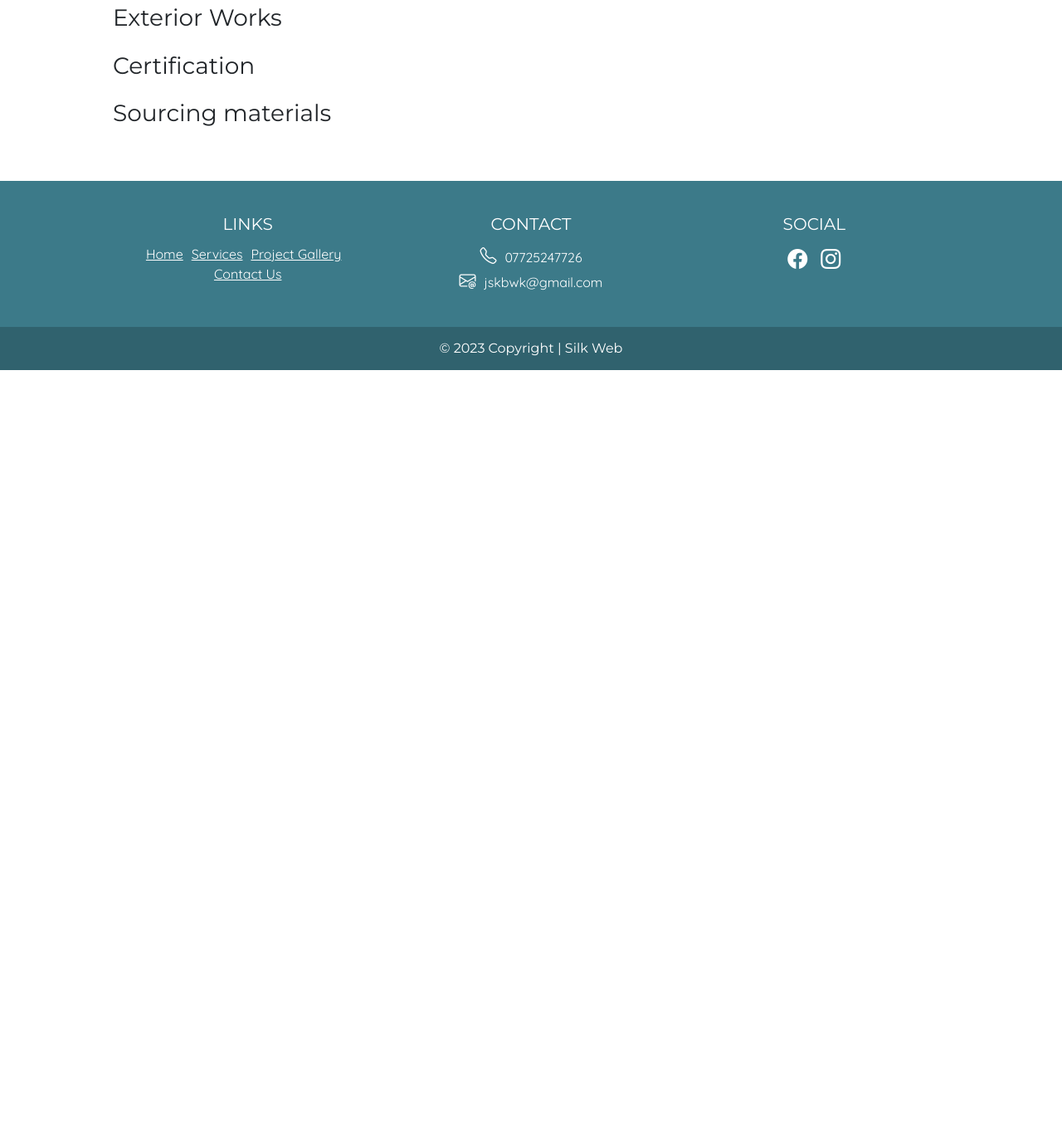
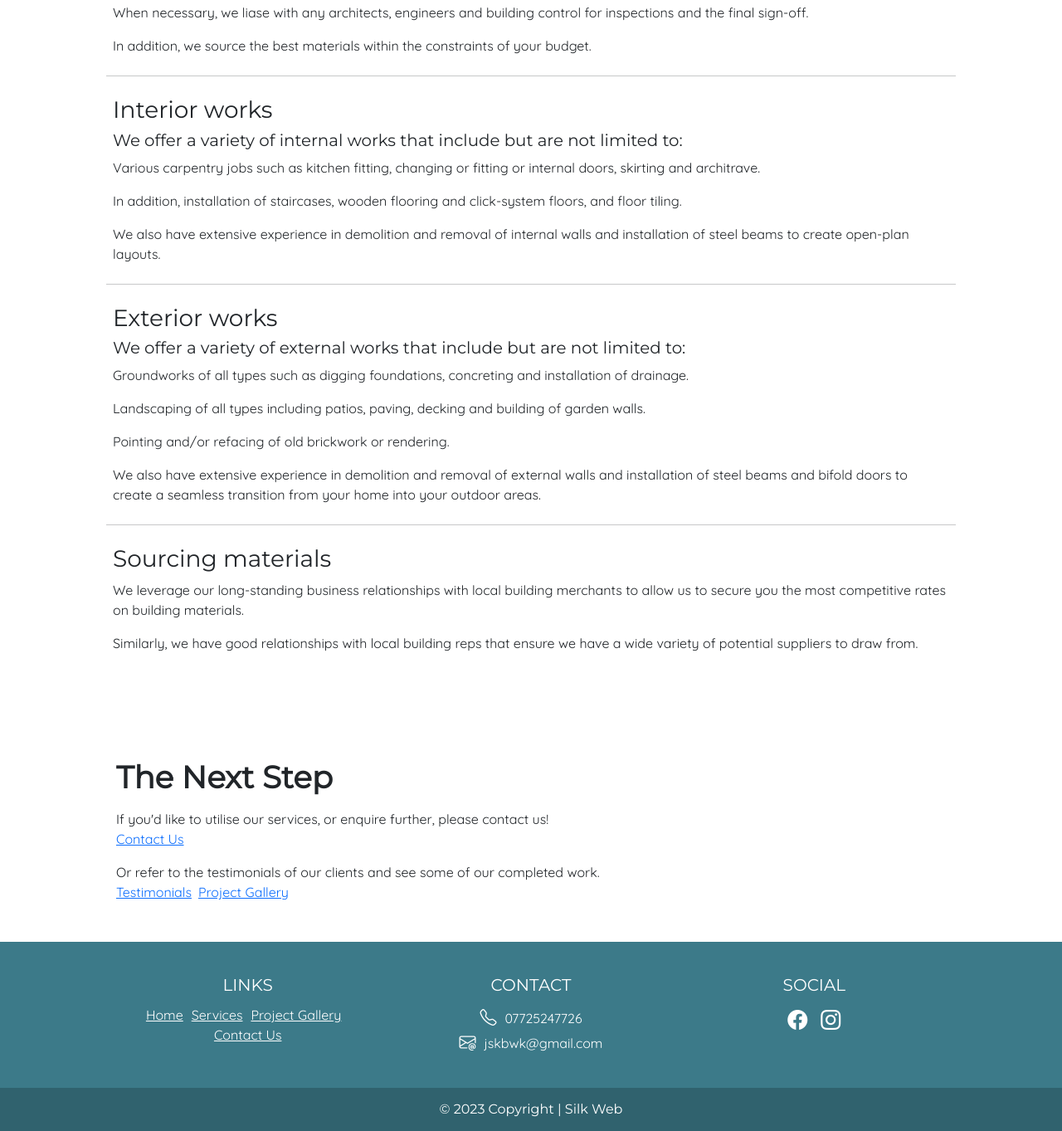
Before and after one commit to SilkWebDev/silkwebdev.github.io, a plain HTML site: page services.html in a window 1280 px wide. Shown: the part 636-1999 px from the top of the page at 83% size. Before the commit the page ends 1082 px from the top, so only its background shows below. Drawn offline with nearby package versions, Linux system fonts and the light colour scheme.

Commit message:
Added Services text

```diff
--- a/services.html
+++ b/services.html
@@ -33,20 +33,29 @@
   <body>
     <off-header-element></off-header-element>
     <main>
-      <section>
+      <section style="font-family: 'Quicksand', sans-serif">
         <div class="wrapper">
           <h2 class="h2">Services</h2>
-          <hr />
+          <p><b>We follow the principle that no job is too small.</b></p>
+          <p>
+            Whether the extent of your project is building a small wall,
+            installing a new kitchen or refacing old brickwork - up to building
+            new houses on empty plots - we offer our competitive services just
+            the same.
+          </p>
+          <p>
+            Listed below is some of the work we regularly undertake. It is not
+            an exhaustive list, so please feel free to contact us with your
+            project even if you don't find it there.
+          </p>
           <div class="row">
-            <div
-              class="col-12 p-2"
-              style="font-family: 'Quicksand', sans-serif"
-            >
+            <hr />
+            <div class="col-12 p-2">
               <h3 class="h3">Managing your project</h3>
-              <p>
+              <h4 class="h4" style="font-size: calc(1rem + 0.3vw)">
                 We can provide complete management of your project, from start
                 to finish.
-              </p>
+              </h4>
               <p>
                 All of our quotes include a full breakdown of the costs of each
                 phase of the project. We are completely up-to-date with current
@@ -60,7 +69,7 @@
                 development.
               </p>
               <p>
-                We liase with, where necessary, any architects, engineers and
+                When necessary, we liase with any architects, engineers and
                 building control for inspections and the final sign-off.
               </p>
               <p>
@@ -68,18 +77,88 @@
                 of your budget.
               </p>
             </div>
+            <hr />
             <div class="col-12 p-2">
               <h3 class="h3">Interior works</h3>
+              <h4 class="h4" style="font-size: calc(1rem + 0.3vw)">
+                We offer a variety of internal works that include but are not
+                limited to:
+              </h4>
+              <p>
+                Various carpentry jobs such as kitchen fitting, changing or
+                fitting or internal doors, skirting and architrave.
+              </p>
+              <p>
+                In addition, installation of staircases, wooden flooring and
+                click-system floors, and floor tiling.
+              </p>
+              <p>
+                We also have extensive experience in demolition and removal of
+                internal walls and installation of steel beams to create
+                open-plan layouts.
+              </p>
             </div>
+            <hr />
             <div class="col-12 p-2">
-              <h3 class="h3">Exterior Works</h3>
+              <h3 class="h3">Exterior works</h3>
+              <h4 class="h4" style="font-size: calc(1rem + 0.3vw)">
+                We offer a variety of external works that include but are not
+                limited to:
+              </h4>
+              <p>
+                Groundworks of all types such as digging foundations, concreting
+                and installation of drainage.
+              </p>
+              <p>
+                Landscaping of all types including patios, paving, decking and
+                building of garden walls.
+              </p>
+              <p>Pointing and/or refacing of old brickwork or rendering.</p>
+              <p>
+                We also have extensive experience in demolition and removal of
+                external walls and installation of steel beams and bifold doors
+                to create a seamless transition from your home into your outdoor
+                areas.
+              </p>
             </div>
-            <div class="col-12 p-2">
-              <h3 class="h3">Certification</h3>
-            </div>
+            <hr />
             <div class="col-12 p-2">
               <h3 class="h3">Sourcing materials</h3>
+              <p>
+                We leverage our long-standing business relationships with local
+                building merchants to allow us to secure you the most
+                competitive rates on building materials.
+              </p>
+              <p>
+                Similarly, we have good relationships with local building reps
+                that ensure we have a wide variety of potential suppliers to
+                draw from.
+              </p>
             </div>
+          </div>
+        </div>
+      </section>
+      <section>
+        <div class="wrapper" style="font-family: Quicksand, sans-serif">
+          <h2 class="h2 mb-3">The Next Step</h2>
+          <p class="mb-0">
+            If you'd like to utilise our services, or enquire further, please
+            contact us!
+          </p>
+          <div
+            class="container d-flex justify-content-center justify-content-md-start p-0 mb-3"
+          >
+            <a class="cta-btn" href="contact-us.html">Contact Us</a>
+          </div>
+          <p class="mb-0">
+            Or refer to the testimonials of our clients and see some of our
+            completed work.
+          </p>
+          <div
+            class="container d-flex flex-wrap justify-content-center justify-content-md-start gap-2 p-0"
+          >
+            <a class="cta-btn" href="index.html#testimonials">Testimonials</a>
+            <a class="cta-btn" href="project-gallery.html">Project Gallery</a>
           </div>
         </div>
       </section>
```
